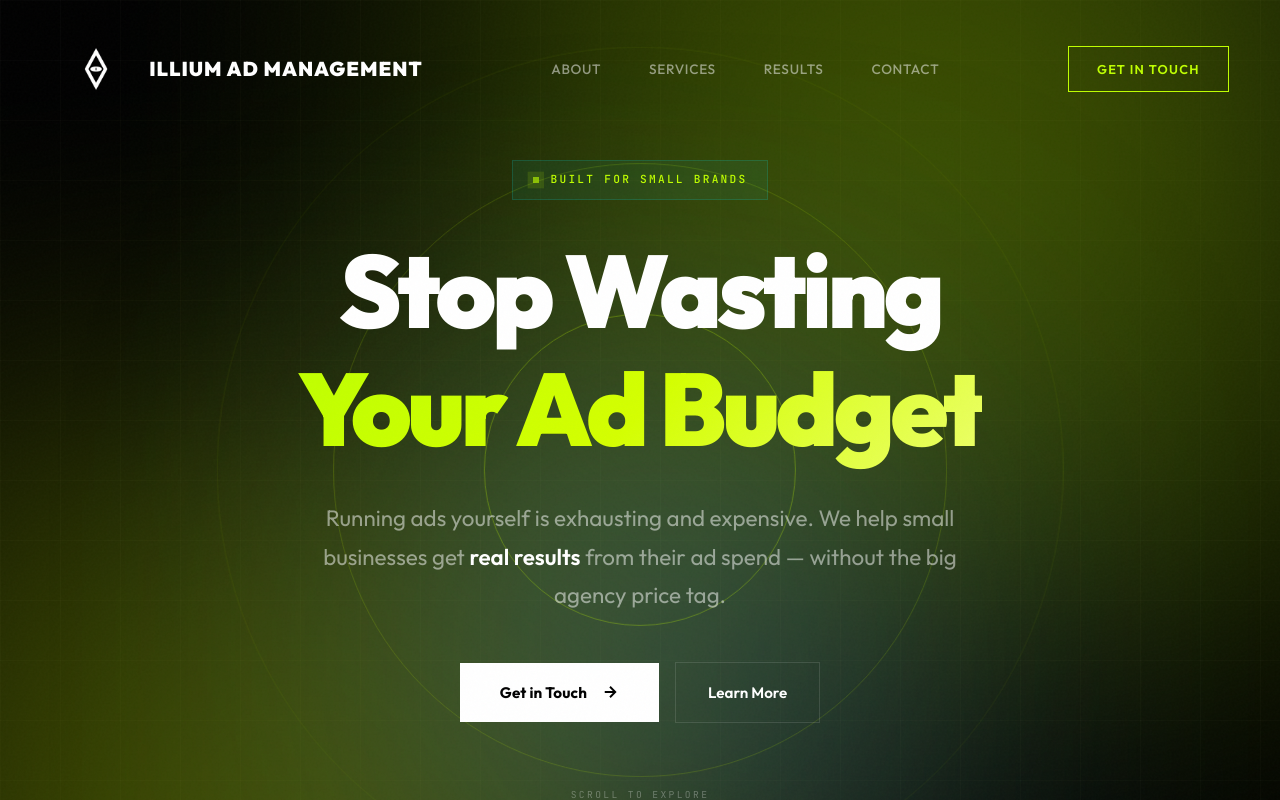
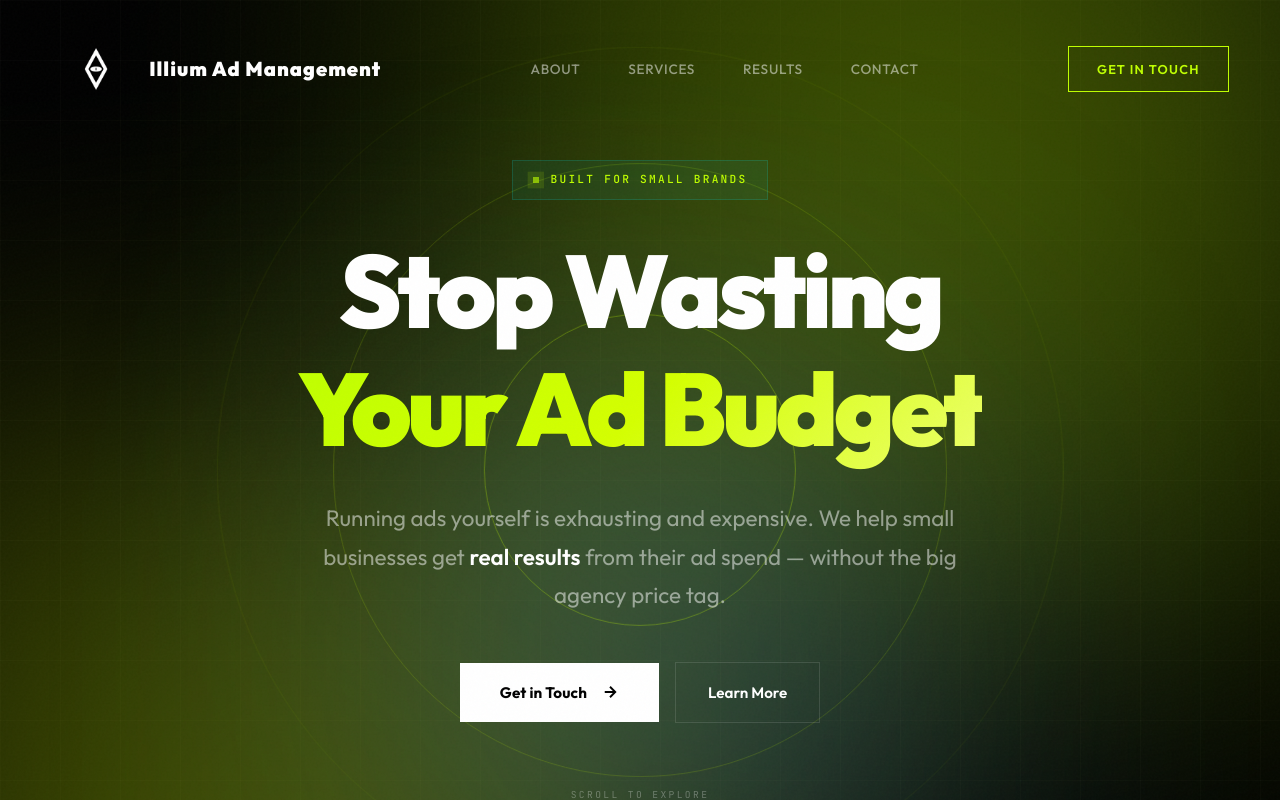
Before and after one commit to isaiahjon3s/adwebsite, a Flask app: page / in a window 1280 px wide. Shown: the top 800 px of the page. Run offline with Flask 3, Linux system fonts and the light colour scheme.

Commit message:
all uppercase is bad according to twitter so I changed

```diff
--- a/templates/index.html
+++ b/templates/index.html
@@ -703,7 +703,7 @@
     <nav class="nav">
         <a href="#home" class="nav-logo" data-hover>
             <img src="{{ url_for('static', filename='images/logowhite.png') }}" alt="Illium Logo" class="nav-logo-icon">
-            <span>ILLIUM AD MANAGEMENT</span>
+            <span>Illium Ad Management</span>
         </a>
         <ul class="nav-menu">
             <li><a href="#about" class="nav-link">About</a></li>
@@ -1259,7 +1259,7 @@
         <!-- Footer -->
         <footer class="footer">
             <div class="footer-inner">
-                <div class="footer-logo">ILLIUM AD MANAGEMENT <img src="{{ url_for('static', filename='images/logowhite.png') }}" alt="Illium Logo" class="footer-logo-icon"></div>
+                <div class="footer-logo">Illium Ad Management <img src="{{ url_for('static', filename='images/logowhite.png') }}" alt="Illium Logo" class="footer-logo-icon"></div>
             <div class="footer-social">
                 <a href="#" class="social-link" aria-label="Instagram" data-hover>
                     <svg viewBox="0 0 24 24" fill="none" stroke="currentColor" stroke-width="2">
```
